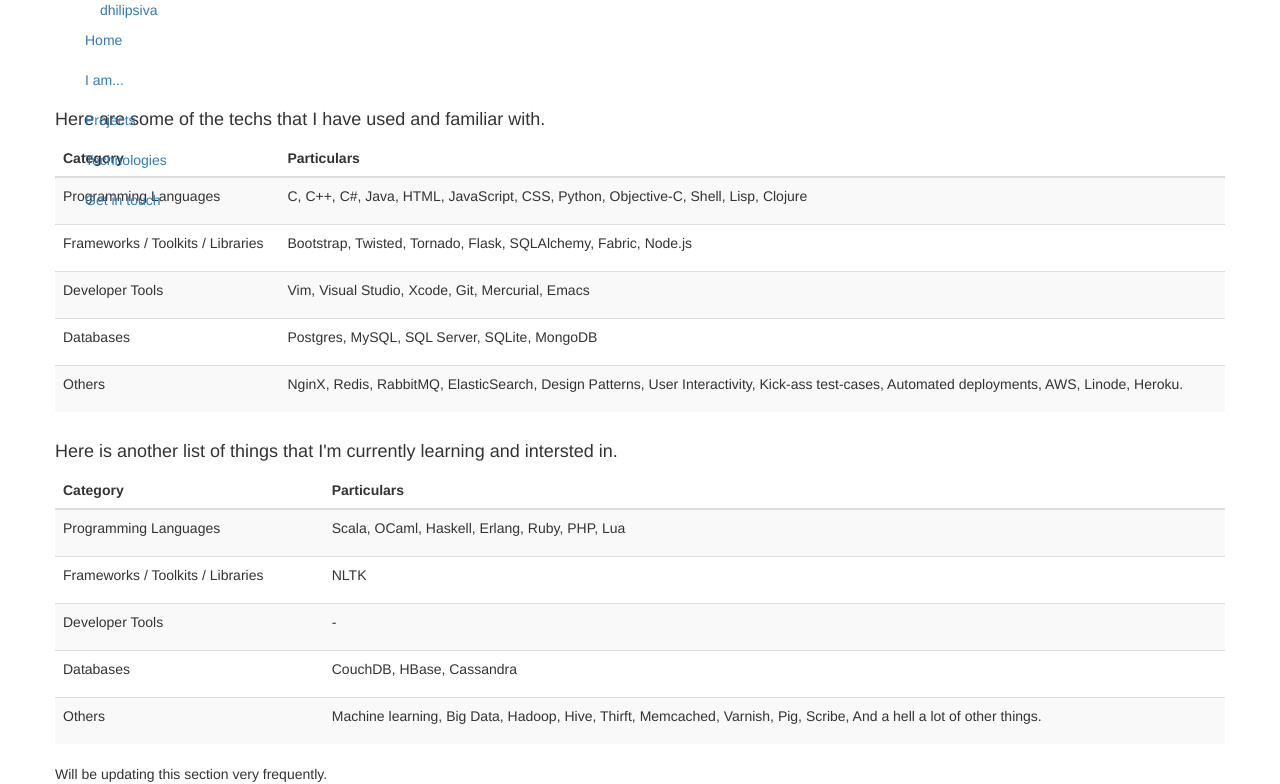
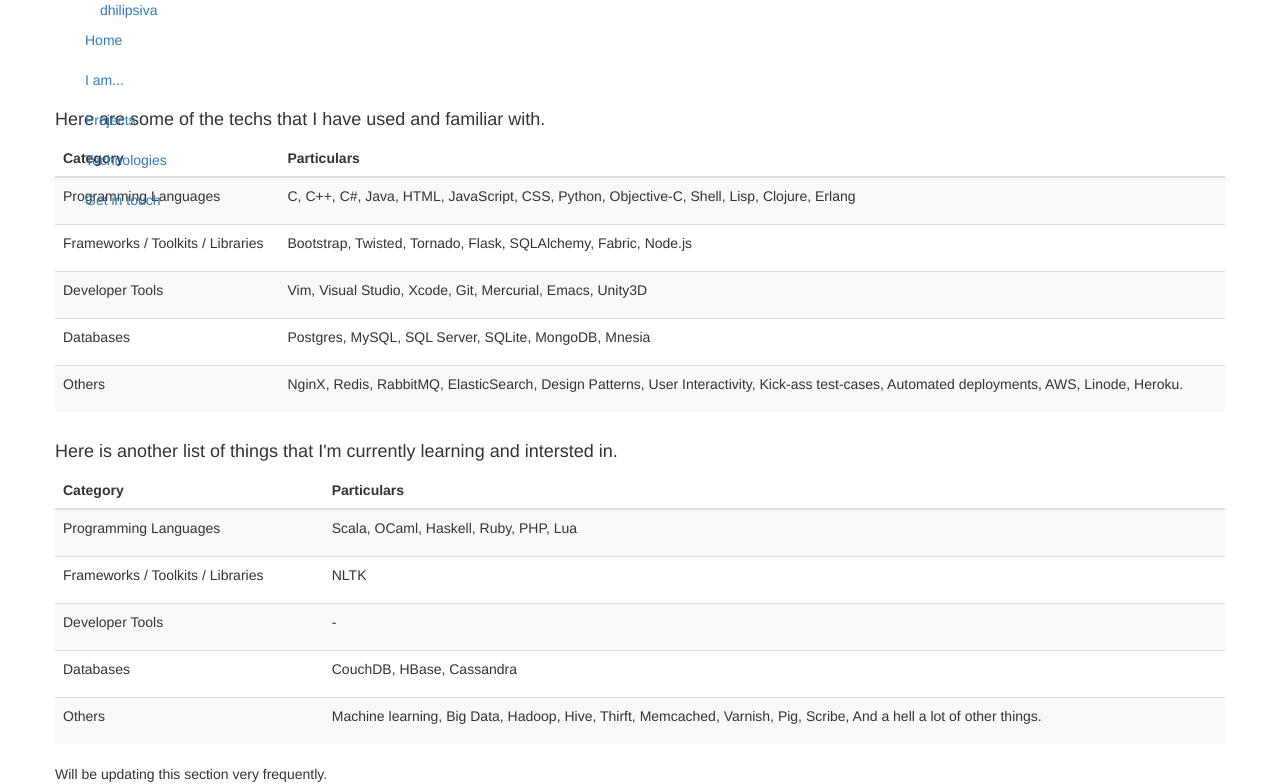
Before and after one commit to dhilipsiva/dhilipsiva.com, a Flask app: page /technologies in a window 1280 px wide. Shown: the top 784 px of the page. Run offline with Flask 2, Linux system fonts and the light colour scheme; some libraries are stand-ins or nearby versions.

Commit message:
Add Erlang and Mnesia to known tech.

```diff
--- a/templates/technologies.html
+++ b/templates/technologies.html
@@ -20,7 +20,7 @@
                         </p>
                     </td>
                     <td>
-                        <p>C, C++, C#, Java, HTML, JavaScript, CSS, Python, Objective-C, Shell, Lisp, Clojure
+                        <p>C, C++, C#, Java, HTML, JavaScript, CSS, Python, Objective-C, Shell, Lisp, Clojure, Erlang
                         </p>
                     </td>
                 </tr>
@@ -40,7 +40,7 @@
                         </p>
                     </td>
                     <td>
-                        <p>Vim, Visual Studio, Xcode, Git, Mercurial, Emacs
+                        <p>Vim, Visual Studio, Xcode, Git, Mercurial, Emacs, Unity3D
                         </p>
                     </td>
                 </tr>
@@ -50,7 +50,7 @@
                         </p>
                     </td>
                     <td>
-                        <p>Postgres, MySQL, SQL Server, SQLite, MongoDB
+                        <p>Postgres, MySQL, SQL Server, SQLite, MongoDB, Mnesia
                         </p>
                     </td>
                 </tr>
@@ -85,7 +85,7 @@
                         </p>
                     </td>
                     <td>
-                        <p>Scala, OCaml, Haskell, Erlang, Ruby, PHP, Lua
+                        <p>Scala, OCaml, Haskell, Ruby, PHP, Lua
                         </p>
                     </td>
                 </tr>
```
